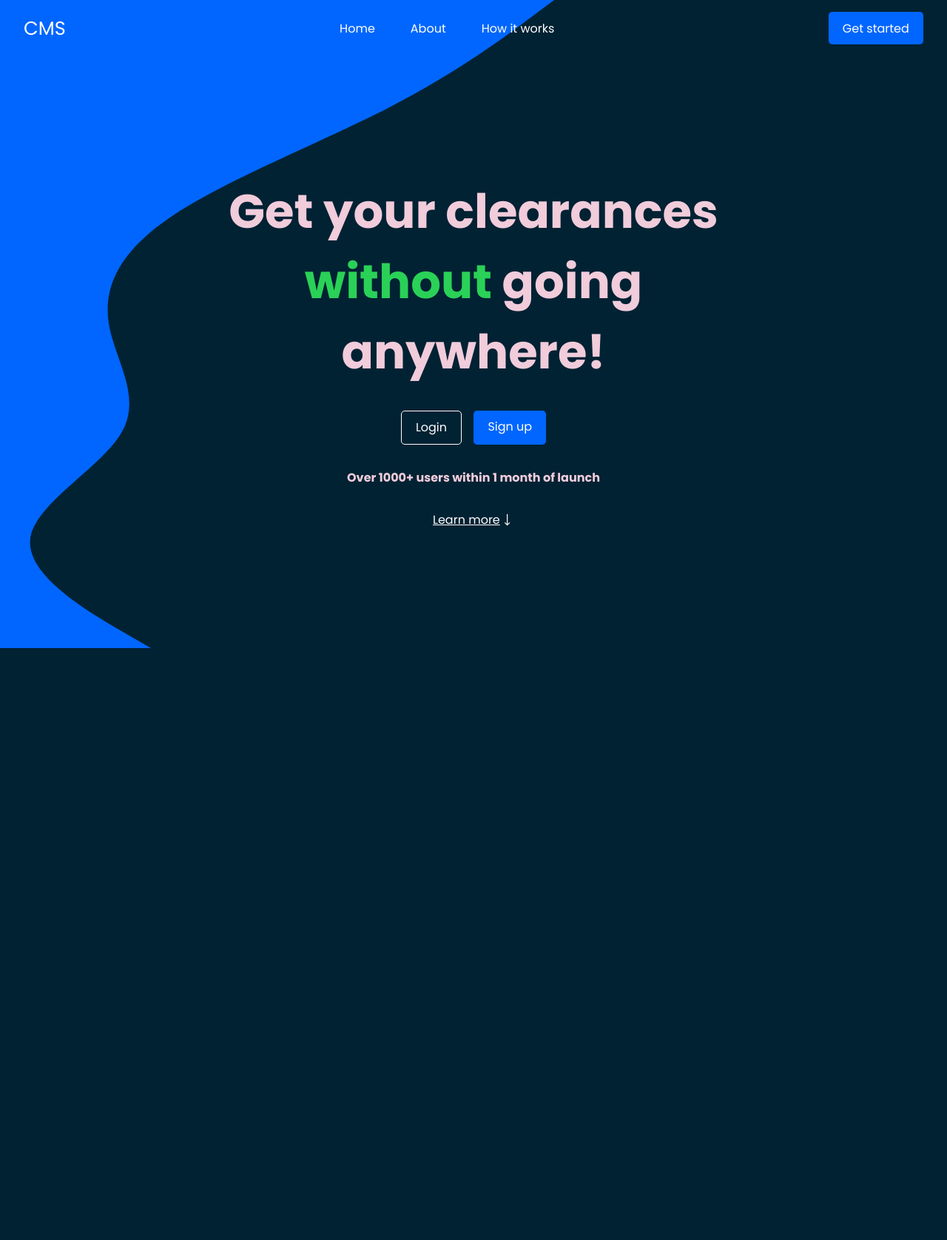
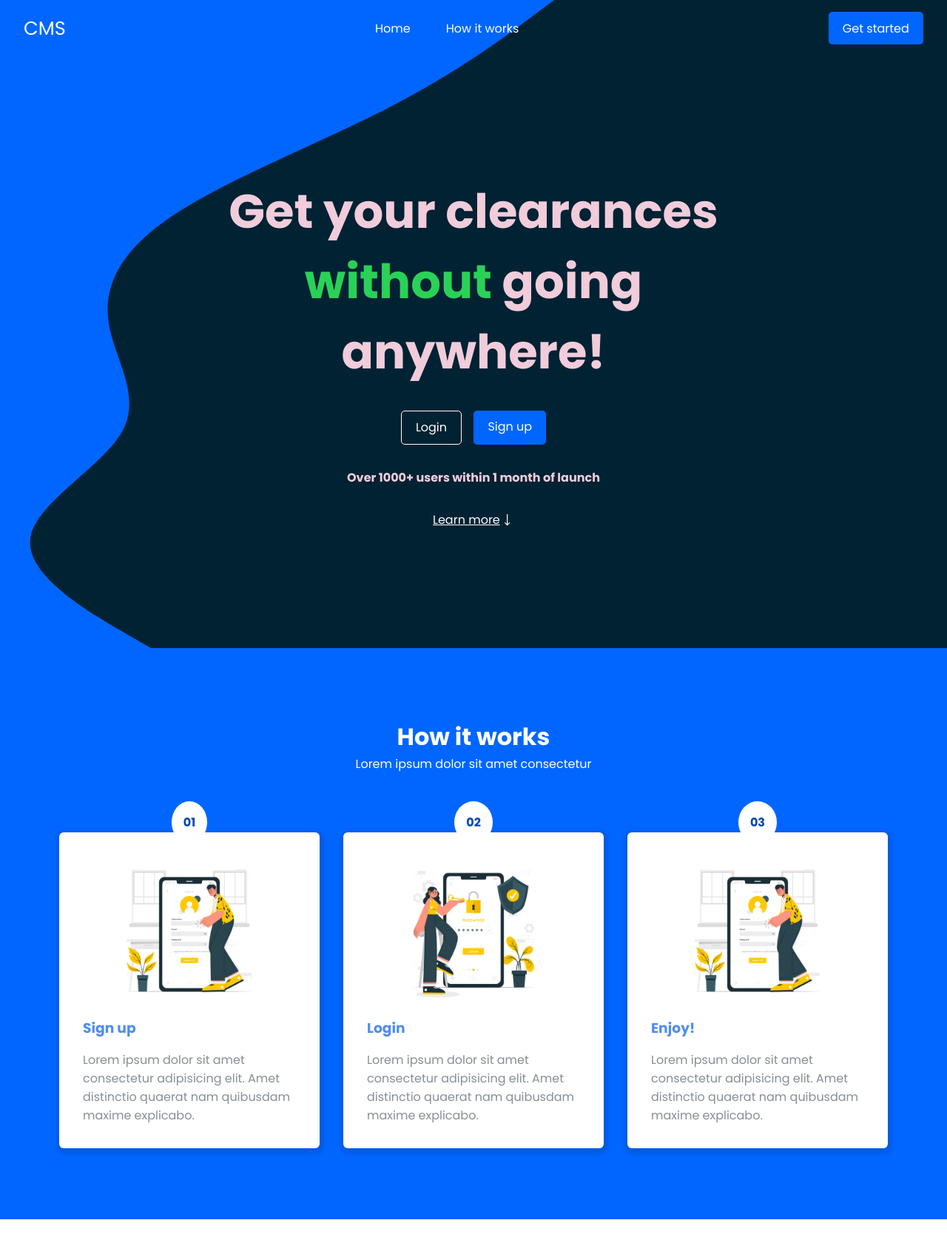
Before and after one commit to abel3ri/CMS, a PHP site: page / in a window 1280 px wide. Shown: the whole page at 74% size. Before the commit the page ends 876 px from the top, so only its background shows below. Run offline with PHP 8.4, Linux system fonts and the light colour scheme.

Commit message:
Finish how-it-works-section

```diff
--- a/index.html
+++ b/index.html
@@ -13,7 +13,7 @@
         <a href="#" class="logo">CMS</a>
         <div class="nav-links">
           <a href="#" class="nav-link">Home</a>
-          <a href="#" class="nav-link">About</a>
+          <!-- <a href="#" class="nav-link">About</a> -->
           <a href="#" class="nav-link">How it works</a>
         </div>
         <a href="#" class="btn get-started">Get started</a>
@@ -48,6 +48,60 @@
       </header>
     </section>
     <!-- End of header section -->
-    <section class=""></section>
+    <section class="section how-it-works-section">
+      <div class="how">
+        <div class="how-heading">
+          <h1>How it works</h1>
+          <p>Lorem ipsum dolor sit amet consectetur</p>
+        </div>
+        <div class="how-container">
+          <div class="how-item">
+            <strong class="how-num">01</strong>
+            <img
+              src="./Images/Illustrations/sign-up.jpg"
+              alt="sign-up"
+              class="how-img"
+            />
+            <div class="how-text">
+              <h3>Sign up</h3>
+              <p>
+                Lorem ipsum dolor sit amet consectetur adipisicing elit. Amet
+                distinctio quaerat nam quibusdam maxime explicabo.
+              </p>
+            </div>
+          </div>
+          <div class="how-item">
+            <strong class="how-num">02</strong>
+            <img
+              src="./Images/Illustrations/sign-in.jpg"
+              alt="sign-up"
+              class="how-img"
+            />
+            <div class="how-text">
+              <h3>Login</h3>
+              <p>
+                Lorem ipsum dolor sit amet consectetur adipisicing elit. Amet
+                distinctio quaerat nam quibusdam maxime explicabo.
+              </p>
+            </div>
+          </div>
+          <div class="how-item">
+            <strong class="how-num">03</strong>
+            <img
+              src="./Images/Illustrations/sign-up.jpg"
+              alt="sign-up"
+              class="how-img"
+            />
+            <div class="how-text">
+              <h3>Enjoy!</h3>
+              <p>
+                Lorem ipsum dolor sit amet consectetur adipisicing elit. Amet
+                distinctio quaerat nam quibusdam maxime explicabo.
+              </p>
+            </div>
+          </div>
+        </div>
+      </div>
+    </section>
   </body>
 </html>
--- a/style.css
+++ b/style.css
@@ -19,6 +19,7 @@ html {
 .header-section {
   background: center/cover no-repeat url("./Images/background3.svg");
   overflow: hidden;
+  /* margin-bottom: 10rem; */
 }
 .nav {
   display: flex;
@@ -107,3 +108,68 @@ html {
   width: 1.2rem;
 }
 /* End of header section */
+/*! ********************************** */
+
+/* How it works section */
+.how-it-works-section {
+  /* max-width: 90rem; */
+  height: 100vh;
+  margin: 0 auto;
+  display: flex;
+  flex-direction: column;
+}
+.how {
+  display: flex;
+  flex-direction: column;
+  background-color: #0066ff;
+  align-items: center;
+  gap: 5rem;
+  padding: 6rem 2rem;
+}
+.how-heading {
+  text-align: center;
+  color: #fff;
+}
+.how-heading h1 {
+  font-size: 2rem;
+}
+.how-container {
+  display: flex;
+  max-width: 70rem;
+  gap: 2rem;
+}
+.how-item {
+  position: relative;
+
+  display: flex;
+  flex-direction: column;
+  justify-content: center;
+  align-items: center;
+  gap: 1rem;
+
+  background-color: #fff;
+  padding: 2rem;
+  border-radius: 6px;
+  box-shadow: 1px 3px 4px 5px rgba(0, 0, 0, 0.1);
+}
+.how-num {
+  position: absolute;
+  top: -10%;
+  color: #0047b3;
+  padding: 1rem;
+  background-color: #fff;
+  border-radius: 50%;
+}
+.how-img {
+  max-width: 70%;
+}
+
+.how-text {
+  display: flex;
+  flex-direction: column;
+  gap: 1rem;
+  color: #868e96;
+}
+.how-text h3 {
+  color: #4d8ef1;
+}
```
Also changed, not shown: Images/Illustrations/sign-in.jpg (added), Images/Illustrations/sign-up.jpg (added).
